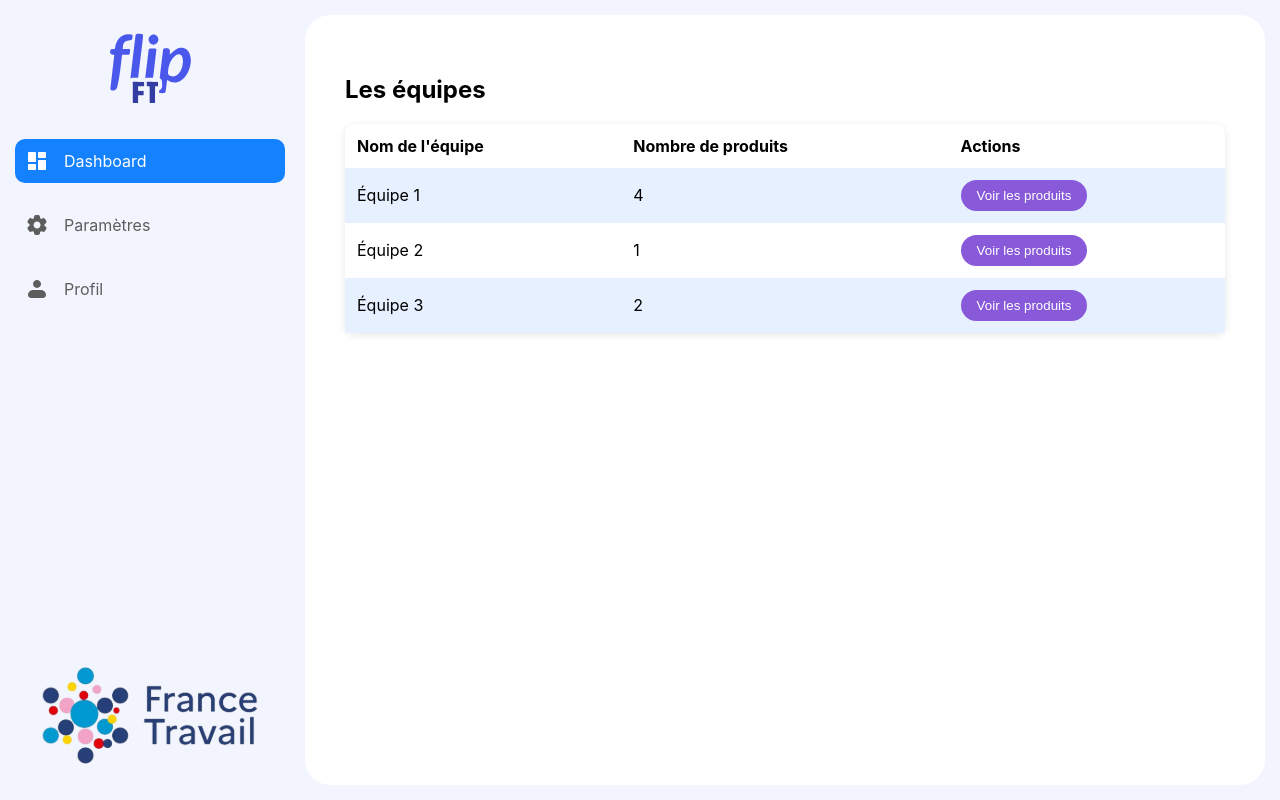
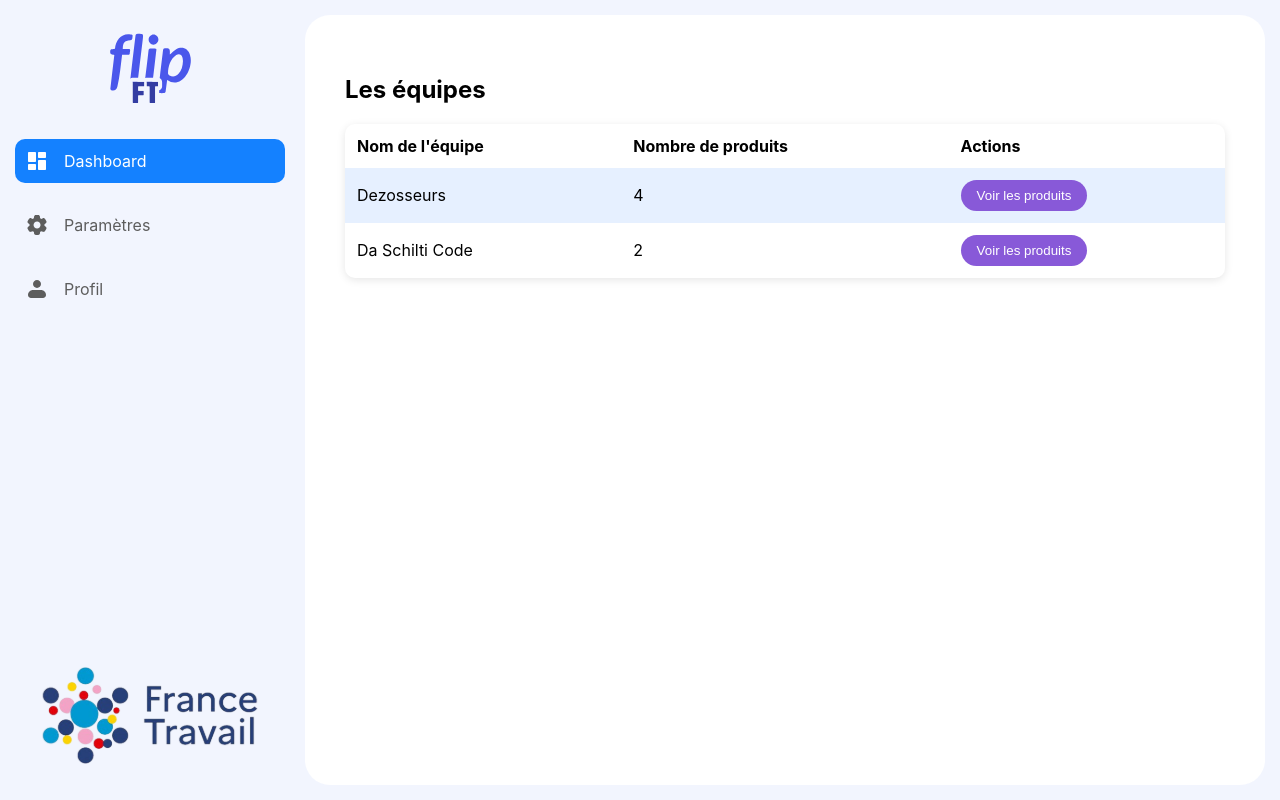
Before and after one commit to choppedonion/FlipFt, an Angular app: page /teams in a window 1280 px wide. Built offline with nearby package versions, Linux system fonts and the light colour scheme.

Commit message:
feat(dev-front): ajout d'appel features get

```diff
--- a/package.json
+++ b/package.json
@@ -3,7 +3,7 @@
   "version": "0.0.0",
   "scripts": {
     "ng": "ng",
-    "start": "ng serve",
+    "start": "ng serve --proxy-config proxy.json",
     "build": "ng build",
     "watch": "ng build --watch --configuration development",
     "test": "ng test"
--- a/src/app/interceptors/auth-header.interceptor.ts
+++ b/src/app/interceptors/auth-header.interceptor.ts
@@ -5,6 +5,11 @@ export const authHeaderInterceptor: HttpInterceptorFn = (req, next) => {
 
   const modifiedReq = req.clone({
     setHeaders: {
+      "pe-nom-application":"FlipFt",
+      "pe-id-correlation":"45",
+      "pe-id-utilisateur":"test",
+      "TypeAuth":"/agent",
+      "Authorization": `Bearer ${token}`
     }
   });
 
--- a/src/assets/data/data.json
+++ b/src/assets/data/data.json
@@ -1,61 +1,49 @@
 [
   {
     "id": "equipe1",
-    "name": "Équipe 1",
+    "name": "Dezosseurs",
     "produits": [
       {
         "id": "p1",
-        "name": "Produit A",
+        "name": "Conclusions Entretien",
         "environnement": "VA",
-        "backendUrl": "http://localhost:8080/exp-rendezvoususager"
+        "backendUrl": "/exp-rendezvoususager"
       },
       {
         "id": "p2",
-        "name": "Produit A",
-        "environnement": "TIS",
-        "backendUrl": "https://backend-ex173-tis.dev.pe.fr"
+        "name": "Rendez-vous Usager",
+        "environnement": "VA",
+        "backendUrl": "/exp-rendezvoususager"
       },
       {
         "id": "p3",
-        "name": "Produit B",
-        "environnement": "TIS",
-        "backendUrl": "https://backend-ex173b-tis.dev.pe.fr"
+        "name": "Conclusions Entretien",
+        "environnement": "VACPP",
+        "backendUrl": "/exp-rendezvoususager"
       },
       {
         "id": "p4",
-        "name": "Produit C",
+        "name": "Rendez-vous Usager",
         "environnement": "VACPP",
-        "backendUrl": "https://backend-ex173c-vacpp.dev.pe.fr"
+        "backendUrl": "/exp-rendezvoususager"
       }
     ]
   },
   {
     "id": "equipe2",
-    "name": "Équipe 2",
+    "name": "Da Schilti Code",
     "produits": [
       {
         "id": "p5",
-        "name": "Produit D",
-        "environnement": "VA",
-        "backendUrl": "https://backend-ex174-va.dev.pe.fr"
-      }
-    ]
-  },
-  {
-    "id": "equipe3",
-    "name": "Équipe 3",
-    "produits": [
+        "name": "Prestations",
+        "environnement": "VACPP",
+        "backendUrl": "/prestations-api"
+      },
       {
         "id": "p6",
-        "name": "Produit E",
+        "name": "Prestations",
         "environnement": "TIS",
-        "backendUrl": "https://backend-ex175-tis.dev.pe.fr"
-      },
-      {
-        "id": "p7",
-        "name": "Produit F",
-        "environnement": "VA",
-        "backendUrl": "https://backend-ex175-va.dev.pe.fr"
+        "backendUrl": "/prestations-api"
       }
     ]
   }
```
Also changed, not shown: proxy.json (added, +12 -0 lines).
